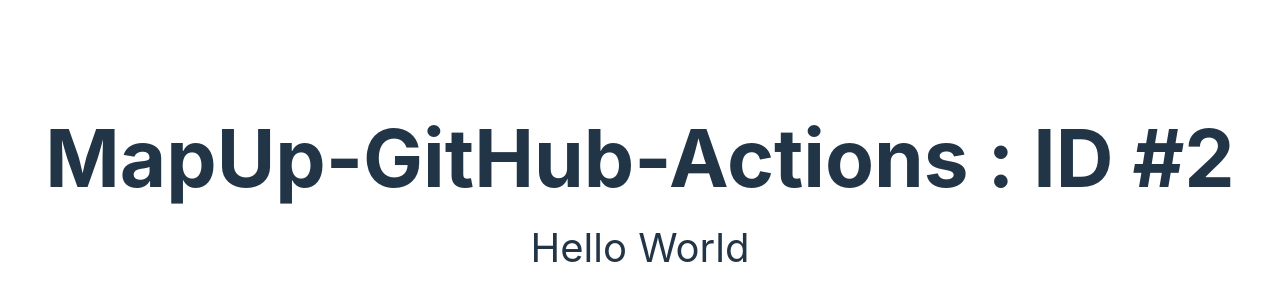
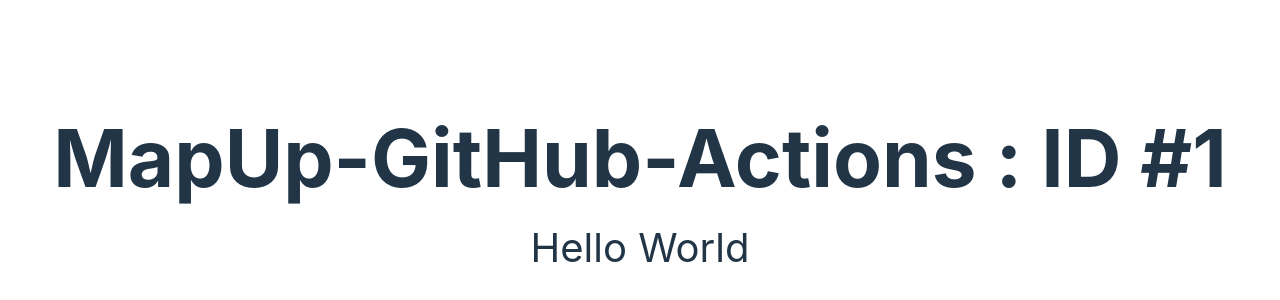
Before and after one commit to derkhin/MapUp-GitHub-Actions, a React (Vite) app: page / in a window 1280 px wide. Shown: the part 212-512 px from the top of the page. Built offline with nearby package versions, Linux system fonts and the light colour scheme.

Commit message:
pipe test #2

```diff
--- a/src/App.jsx
+++ b/src/App.jsx
@@ -4,7 +4,7 @@
     return (
         <>
             <div>
-                <div style={{fontSize:'80px',fontWeight:'bold'}}>MapUp-GitHub-Actions : ID #2</div>
+                <div style={{fontSize:'80px',fontWeight:'bold'}}>MapUp-GitHub-Actions : ID #1</div>
                 <span style={{fontSize:'40px',fontWeight:'normal'}}>Hello World</span>
             </div>
         </>
```
